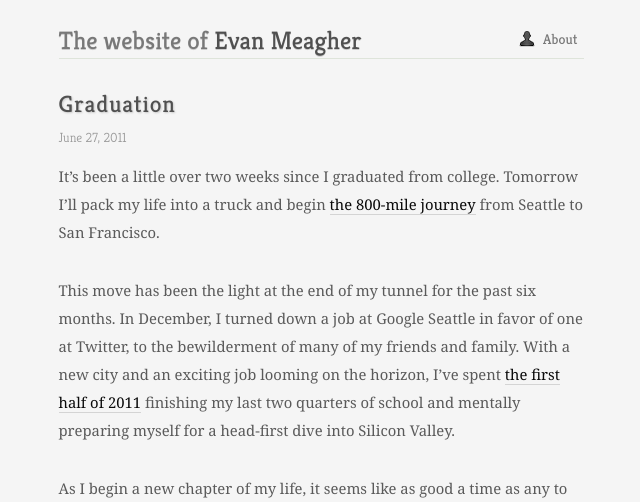
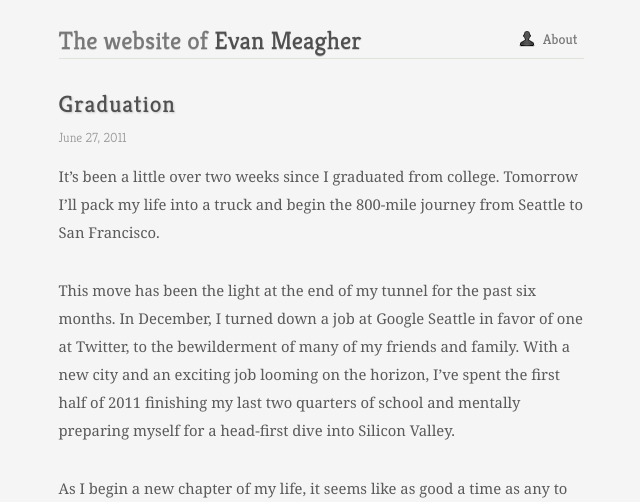
Before and after one commit to evnm/www, a Jekyll site: the page built from _posts/2011-06-27-graduation.md, in a window 1280 px wide. Shown: the top 502 px of the page, without its empty margins (319-959 px from the left). Built offline with Jekyll 4.4.1, drawn with Linux system fonts in a browser that asks for light colours; nearby versions of some CDN libraries; library files that are not in the unit come from our copies; comment, search, counter and statistics services are not loaded; some of the changed lines change nothing that is shown.

Commit message:
Unlinkify dummy links from mockup phase.

```diff
--- a/_posts/2011-06-27-graduation.md
+++ b/_posts/2011-06-27-graduation.md
@@ -3,8 +3,8 @@ title: Graduation
 layout: post
 ---
 
-It's been a little over two weeks since I graduated from college. Tomorrow I'll pack my life into a truck and begin [the 800-mile journey](http://twitter.com/) from Seattle to San Francisco.
+It's been a little over two weeks since I graduated from college. Tomorrow I'll pack my life into a truck and begin the 800-mile journey from Seattle to San Francisco.
 
-This move has been the light at the end of my tunnel for the past six months. In December, I turned down a job at Google Seattle in favor of one at Twitter, to the bewilderment of many of my friends and family. With a new city and an exciting job looming on the horizon, I've spent [the first half of 2011](http:google.com) finishing my last two quarters of school and mentally preparing myself for a head-first dive into Silicon Valley.
+This move has been the light at the end of my tunnel for the past six months. In December, I turned down a job at Google Seattle in favor of one at Twitter, to the bewilderment of many of my friends and family. With a new city and an exciting job looming on the horizon, I've spent the first half of 2011 finishing my last two quarters of school and mentally preparing myself for a head-first dive into Silicon Valley.
 
 As I begin a new chapter of my life, it seems like as good a time as any to take a crack at my lofty, neglected goal of writing more. Thus, I've created this blog on which to write about things that interest me. Stay tuned to see if I follow through.
```
